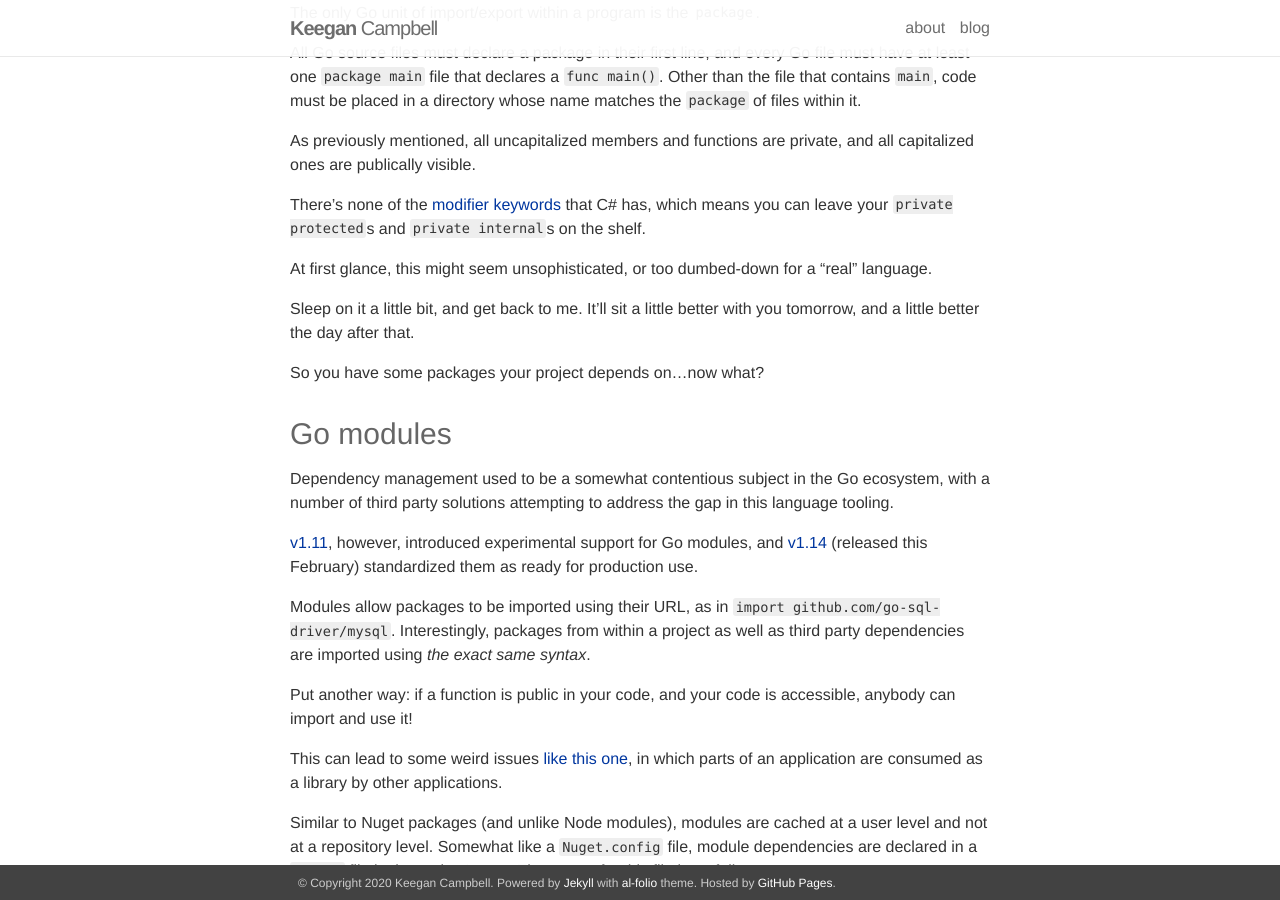
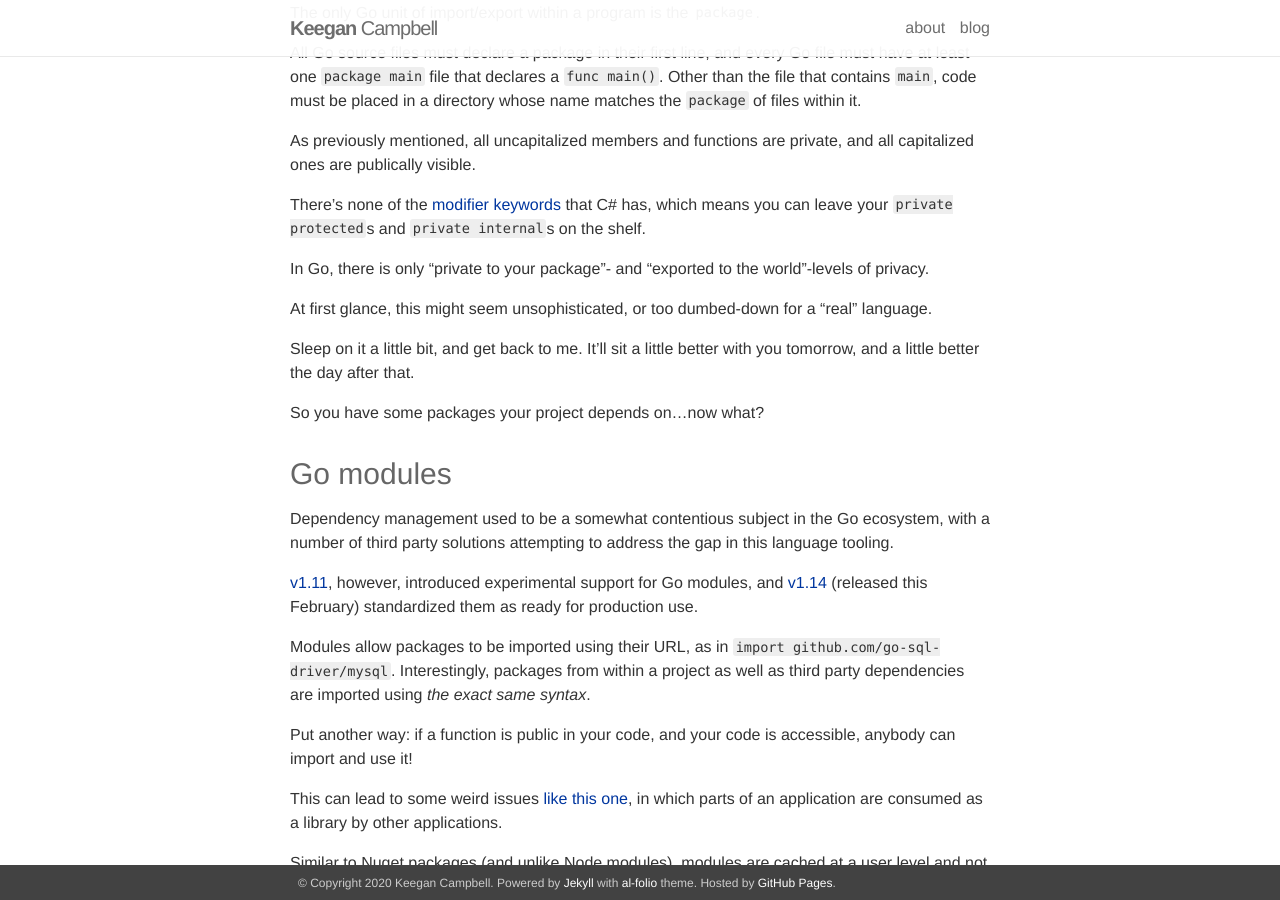
Before and after one commit to kfcampbell/kfcampbell.github.io, a Jekyll site: the page built from _posts/2020-05-21-go-for-csharp-people-part-one.markdown, in a window 1280 px wide and 900 px high, scrolled down 3088 px. Built offline with Jekyll 4.4.1, drawn with Linux system fonts in a browser that asks for light colours; nearby versions of some CDN libraries.

Commit message:
Clarify Go privacy restrictions

```diff
--- a/_posts/2020-05-21-go-for-csharp-people-part-one.markdown
+++ b/_posts/2020-05-21-go-for-csharp-people-part-one.markdown
@@ -95,6 +95,8 @@ As previously mentioned, all uncapitalized members and functions are private, an
 
 There's none of the [modifier keywords](https://docs.microsoft.com/en-us/dotnet/csharp/programming-guide/classes-and-structs/access-modifiers) that C# has, which means you can leave your `private protected`s and `private internal`s on the shelf.
 
+In Go, there is only "private to your package"- and "exported to the world"-levels of privacy.
+
 At first glance, this might seem unsophisticated, or too dumbed-down for a "real" language.
 
 Sleep on it a little bit, and get back to me. It'll sit a little better with you tomorrow, and a little better the day after that.
```
